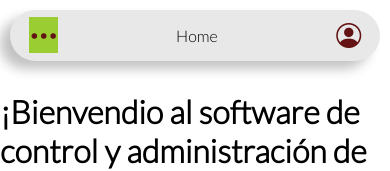
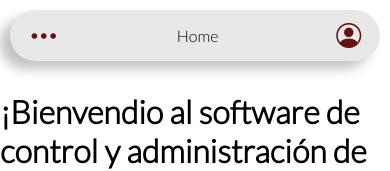
Before and after one commit to Ismael1699/itecsa-app, a React (Create React App) app: page / in a window 390 px wide. Shown: the top 171 px of the page. Built offline with nearby package versions, Linux system fonts and the light colour scheme.

Commit message:
se arregla un problema de color en el icono de more de navMobile

```diff
--- a/src/styles/MenuMobile.css
+++ b/src/styles/MenuMobile.css
@@ -1,8 +1,4 @@
-#menumobile-container{
-    width: 1.8rem;
-    height: 100%;
-    background-color: yellowgreen;
-}
+
 
 #menu-icon{
     font-size: 30px;
```
